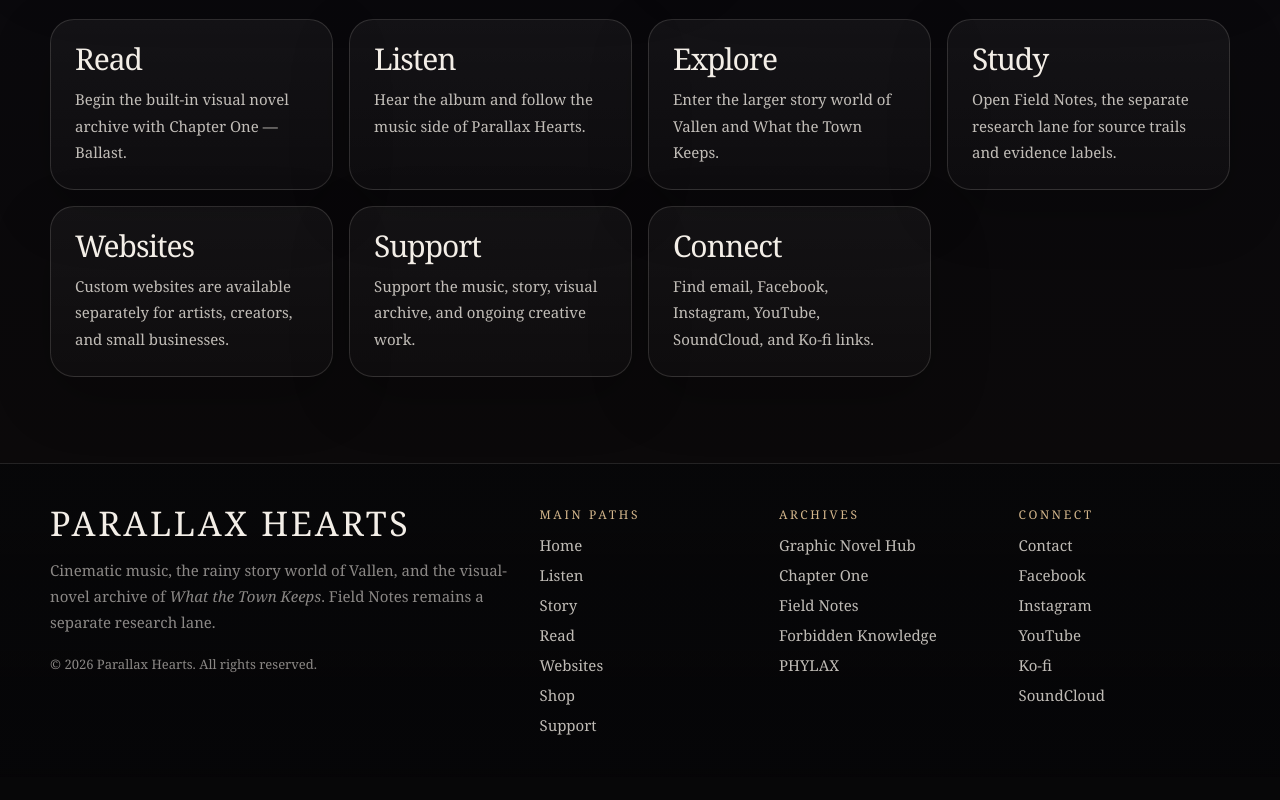
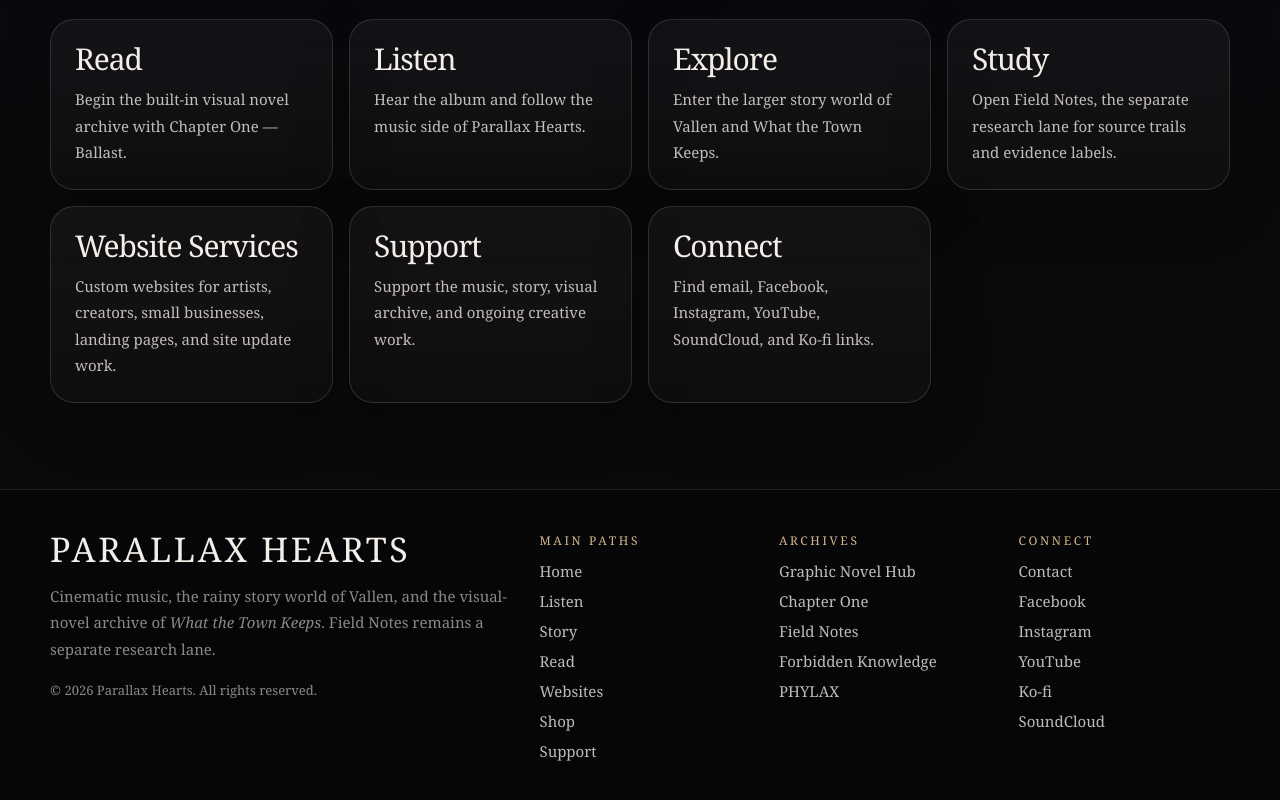
Before and after one commit to chthomps4/parallaxhearts-site, a Next.js app in the folder site/: page / in a window 1280 px wide. Shown: the part 1162-1962 px from the top of the page. Before the commit the page ends 1939 px from the top, so only its background shows below. Built offline with nearby package versions, Linux system fonts and the light colour scheme.

Commit message:
Polish homepage website services path

```diff
--- a/site/app/page.tsx
+++ b/site/app/page.tsx
@@ -72,7 +72,7 @@ function TopNav() {
     ["Music", "/music"],
     ["Story", "/project"],
     ["Graphic Novel", "/graphic-novel"],
-    ["Websites", "/websites"],
+    ["Website Services", "/websites"],
     ["Field Notes", "/field-notes"],
     ["Support", "/support"],
     ["Contact", "/contact"],
@@ -459,8 +459,8 @@ export default function HomePage() {
                 href: "/field-notes",
               },
               {
-                title: "Websites",
-                text: "Custom websites are available separately for artists, creators, and small businesses.",
+                title: "Website Services",
+                text: "Custom websites for artists, creators, small businesses, landing pages, and site update work.",
                 href: "/websites",
               },
               {
```
